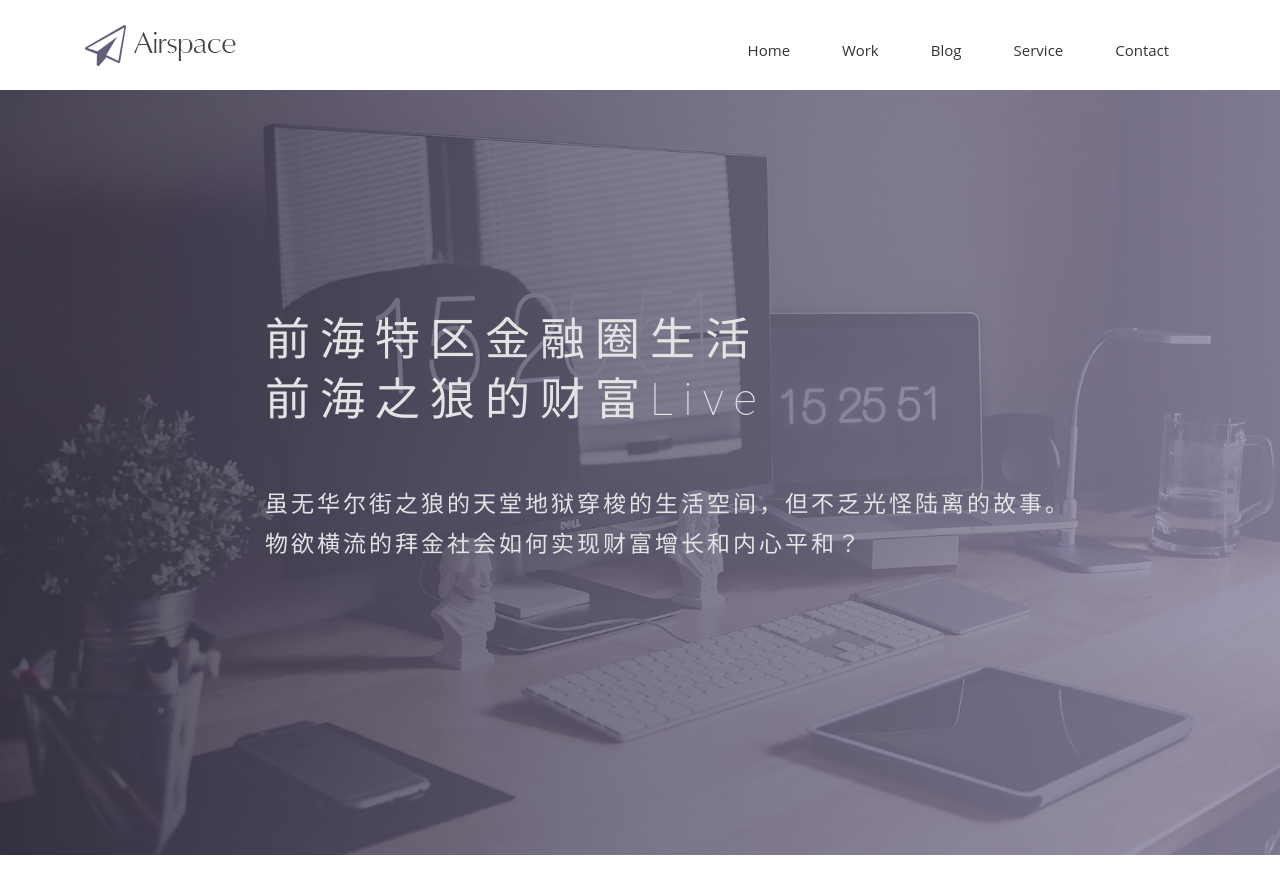
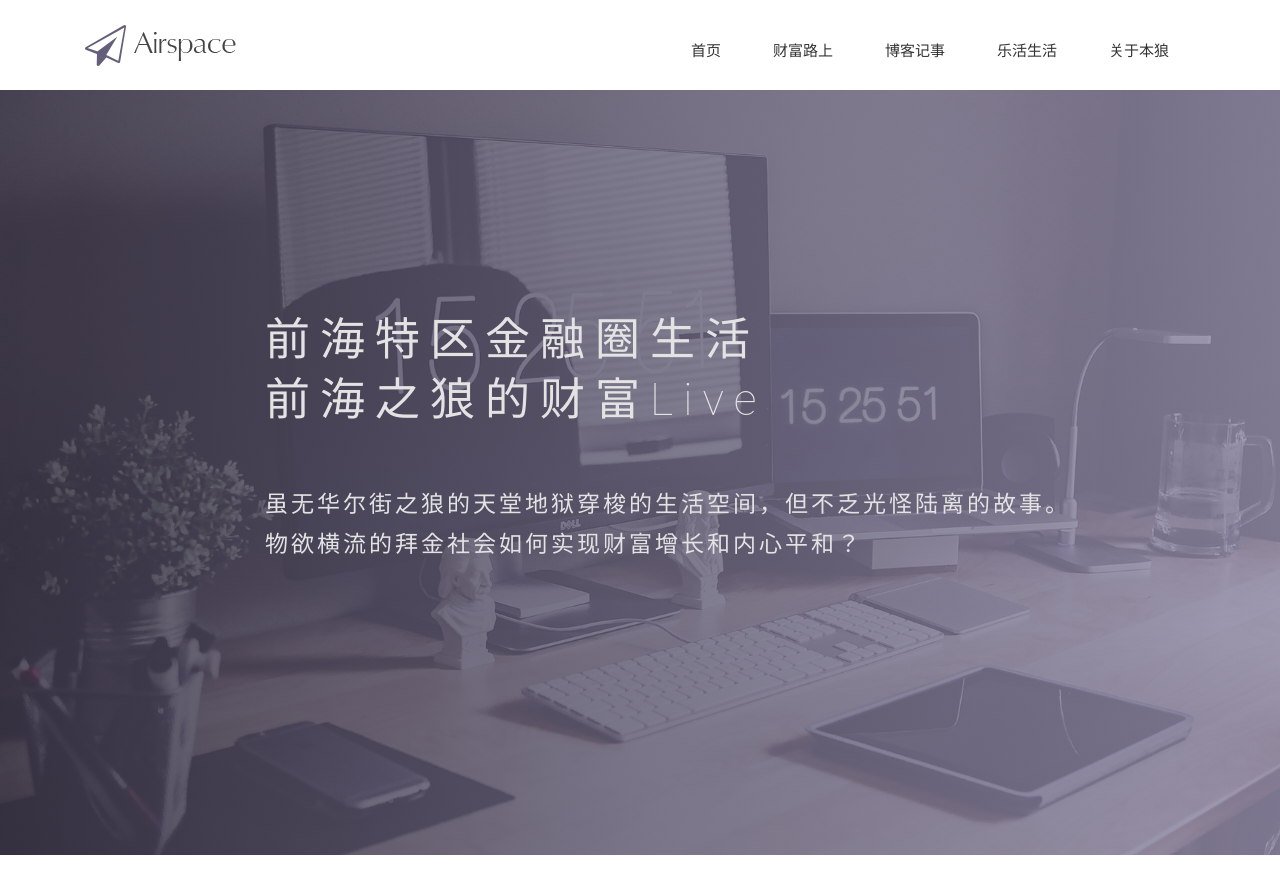
Before and after one commit to lycancn/lycan.github.io, a Jekyll site: the page built from index.html, in a window 1280 px wide and 900 px high. Shown: the top 894 px of the window. Built offline with Jekyll 4.4.1, drawn with Linux system fonts in a browser that asks for light colours; some web fonts are replaced.

Commit message:
Update header.html

```diff
--- a/_includes/header.html
+++ b/_includes/header.html
@@ -21,11 +21,11 @@
             <!-- Collect the nav links, forms, and other content for toggling -->
             <div class="collapse navbar-collapse" id="bs-example-navbar-collapse-1">
               <ul class="nav navbar-nav navbar-right">
-                <li><a href="{{ site.baseurl }}/">Home</a></li>
-                <li><a href="{{ site.baseurl }}/work">Work</a></li>
-                <li><a href="{{ site.baseurl }}/blog">Blog</a></li>
-                <li><a href="#">Service</a></li>
-                <li><a href="{{ site.baseurl }}/contact">Contact</a></li>
+                <li><a href="{{ site.baseurl }}/">首页</a></li>
+                <li><a href="{{ site.baseurl }}/work">财富路上</a></li>
+                <li><a href="{{ site.baseurl }}/blog">博客记事</a></li>
+                <li><a href="#">乐活生活</a></li>
+                <li><a href="{{ site.baseurl }}/contact">关于本狼</a></li>
               </ul>
             </div><!-- /.navbar-collapse -->
           </div><!-- /.container-fluid -->
```
